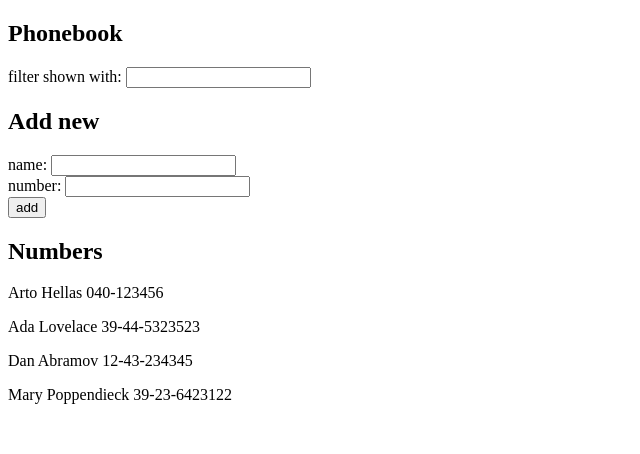
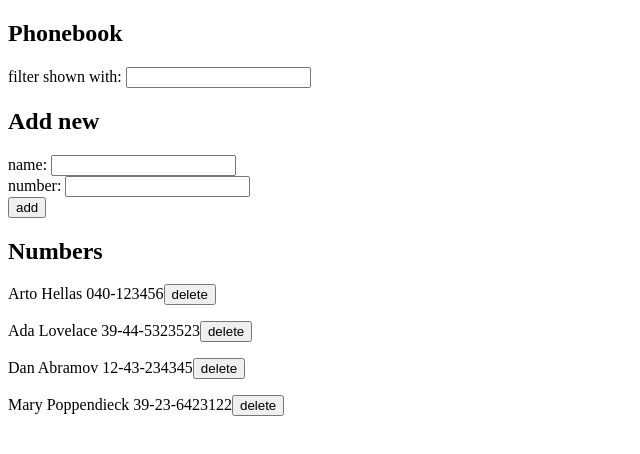
Before and after one commit to drohal3/fullstackopen-part2, a React (Create React App) app in the folder phonebook/: page / in a window 1280 px wide. Shown: the top 454 px of the page, without its empty margins (0-640 px from the left). Built offline with nearby package versions, Linux system fonts and the light colour scheme; data requests are answered from the project's data file.

Commit message:
Exercise 2.17 solution

```diff
--- a/phonebook/src/App.js
+++ b/phonebook/src/App.js
@@ -1,20 +1,18 @@
 import {useState, useEffect} from 'react'
 import axios from 'axios'
 import personsService from './sevices/persons'
+import * as root from "react-dom";
 
 const Filter = ({filter, changeHandler}) => {
-    return (
-        <form>
+    return (<form>
         <div>
             filter shown with: <input value={filter} onChange={changeHandler}/>
         </div>
-        </form>
-    )
+    </form>)
 }
 
 const PersonForm = ({name, nameChangeHandler, number, numberChangeHandler, addPersonClickHandler}) => {
-    return (
-        <form>
+    return (<form>
         <div>
             name: <input value={name} onChange={nameChangeHandler}/>
         </div>
@@ -24,16 +22,13 @@ const PersonForm = ({name, nameChangeHandler, number, numberChangeHandler, addPe
         <div>
             <button type="submit" onClick={addPersonClickHandler}>add</button>
         </div>
-        </form>
-    )
+    </form>)
 }
 
-const Persons = ({persons}) => {
-    return (
-        persons.map(person =>
-            <p key={person.name}>{person.name} {person.number}</p>
-        )
-    )
+const Persons = ({persons, deletePerson}) => {
+    return (persons.map(person => <p key={person.name}>{person.name} {person.number}
+        <button onClick={() => deletePerson(person.id)}>delete</button>
+    </p>))
 }
 
 const App = () => {
@@ -49,6 +44,7 @@ const App = () => {
             .then(data => {
                 console.log('promise fulfilled')
                 setPersons(data)
+                console.log("persons", persons)
             })
     }, [])
 
@@ -63,6 +59,7 @@ const App = () => {
         console.log(event.target.value)
         setNewNumber(event.target.value)
     }
+
     const handleFilterChange = (event) => {
         console.log(event.target.value)
         setFilter(event.target.value)
@@ -78,15 +75,15 @@ const App = () => {
         }
 
         const notePerson = {
-            name: newName,
-            number: newNumber
+            name: newName, number: newNumber
         }
 
         personsService.create(notePerson)
             .then(response => {
-                setPersons(persons.concat(notePerson))
                 setNewName('')
                 setNewNumber('')
+                console.log("persons", response)
+                setPersons(persons.concat(response))
             }).catch(error => {
             console.log('fail')
         })
@@ -96,19 +93,28 @@ const App = () => {
         setNewNumber('')
     }
 
+    const deletePerson = (id) => {
+        if (window.confirm("Do you really want to delete contact?")) {
+            console.log("delete", id)
+            personsService.remove(id).then(response => {
+                setPersons(persons.filter(person => person.id !== id))
+            }).catch(response => {
+                console.log("the person could not be removed")
+            })
+        }
+    }
+
     let personsToShow = persons.filter(person => person.name.toLowerCase().includes(filter.toLowerCase()))
 
-    return (
-        <div>
+    return (<div>
         <h2>Phonebook</h2>
         <Filter filter={filter} changeHandler={handleFilterChange}/>
         <h2>Add new</h2>
         <PersonForm name={newName} nameChangeHandler={handleNameChange} number={newNumber}
                     numberChangeHandler={handleNumberChange} addPersonClickHandler={addPerson}/>
         <h2>Numbers</h2>
-            <Persons persons={personsToShow}/>
-        </div>
-    )
+        <Persons persons={personsToShow} deletePerson={deletePerson}/>
+    </div>)
 }
 
 export default App
--- a/phonebook/src/sevices/persons.js
+++ b/phonebook/src/sevices/persons.js
@@ -16,4 +16,9 @@ const update = (id, newObject) => {
     return request.then(response => response.data)
 }
 
-export default { getAll, create, update }
+const remove = (id) => {
+    const request = axios.delete(`${baseUrl}/${id}`)
+    return request.then(response => response.data)
+}
+
+export default { getAll, create, update, remove }
```
Also changed, not shown: 1 other file (tests, documents, lock files or other folders). Lines whose indentation alone changed are shown as unchanged.
